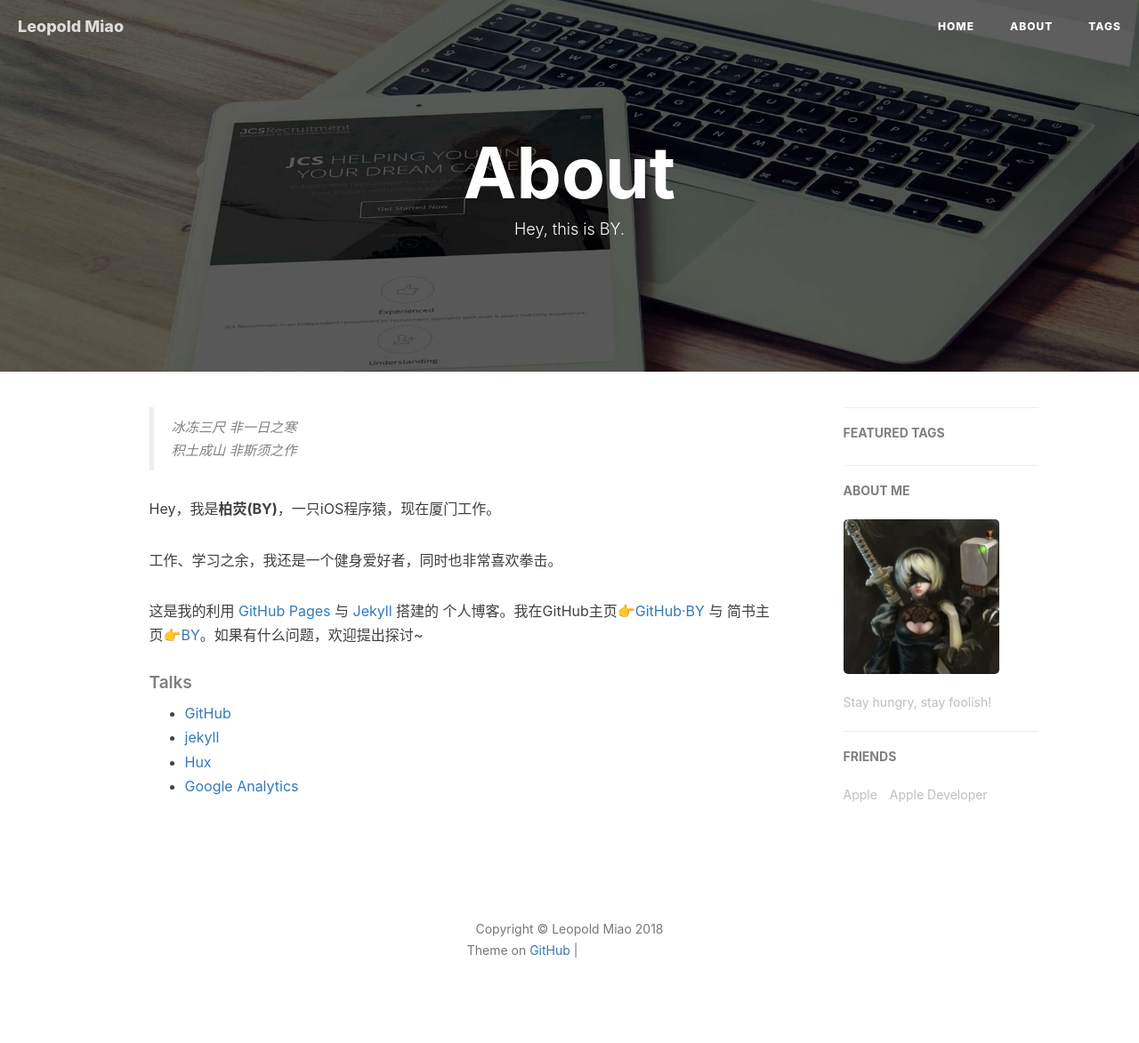
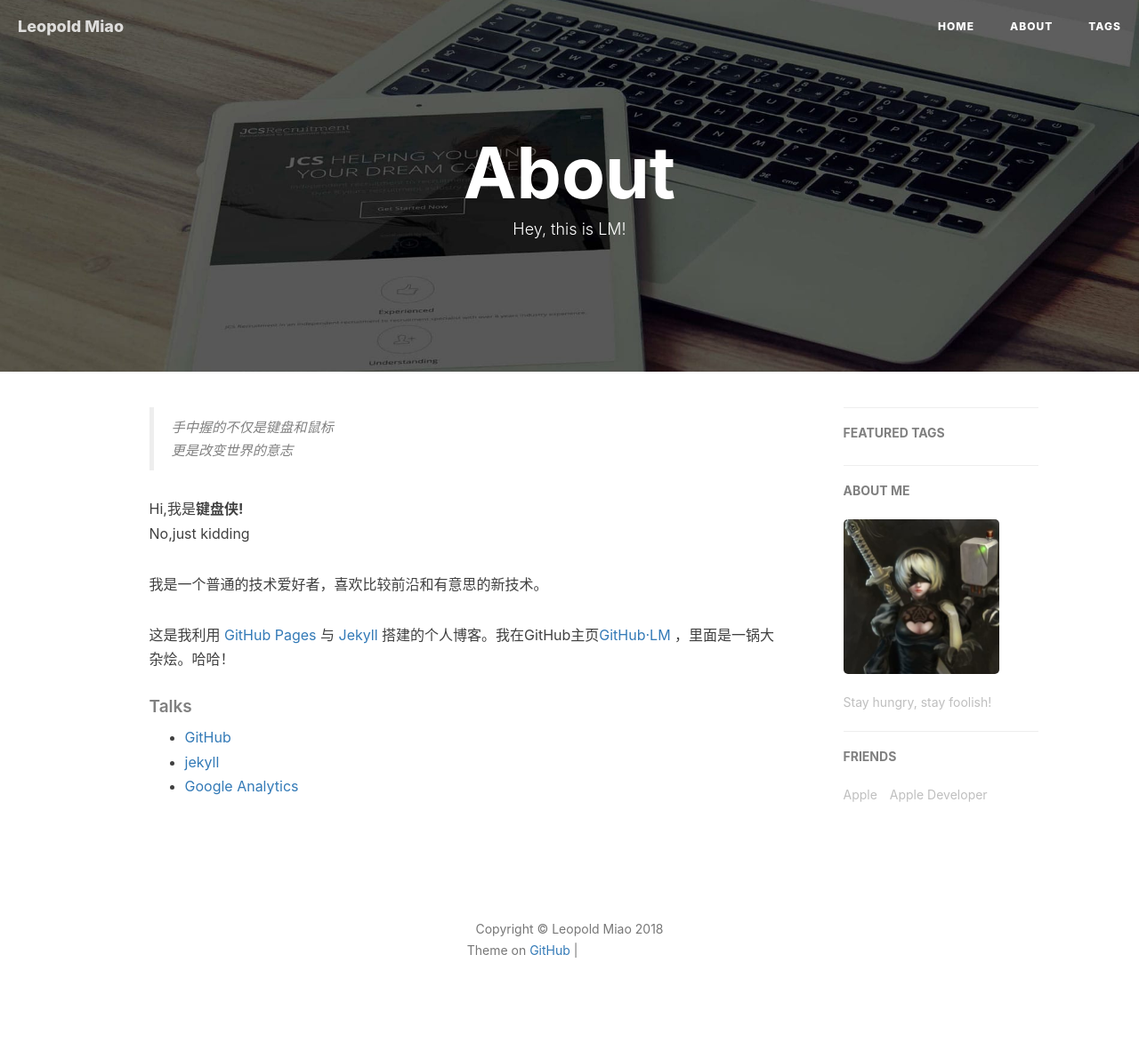
Before and after one commit to leopoldmiao/leopoldmiao.github.io, a Jekyll site: the page built from about.html, in a window 1280 px wide. Shown: the whole page at 89% size. Built offline with Jekyll 4.4.1, drawn with Linux system fonts in a browser that asks for light colours; nearby versions of some CDN libraries; comment, search, counter and statistics services are not loaded; grey boxes are pictures that could not be loaded.

Commit message:
Update about.html

```diff
--- a/about.html
+++ b/about.html
@@ -1,7 +1,7 @@
 ---
 layout: page
 title: "About"
-description: "Hey, this is BY."
+description: "Hey, this is LM!"
 header-img: "img/post-bg-rwd.jpg"
 ---
 
@@ -15,14 +15,16 @@ header-img: "img/post-bg-rwd.jpg"
 <div class="zh post-container">
 
     <!--copied from markdown -->
-    <blockquote><p>冰冻三尺 非一日之寒<br>
-    积土成山 非斯须之作</p></blockquote>
+    <blockquote><p>手中握的不仅是键盘和鼠标<br>
+    更是改变世界的意志</p></blockquote>
 
-    <p>Hey，我是<strong>柏荧(BY)</strong>，一只iOS程序猿，现在厦门工作。</p>
+    <p>Hi,我是<strong>键盘侠!</strong><br>
 
-    <p>工作、学习之余，我还是一个健身爱好者，同时也非常喜欢拳击。</p>
+No,just kidding</p>
 
-    <p>这是我的利用 <a href="https://pages.github.com/">GitHub Pages</a> 与 <a href="http://jekyll.com.cn/">Jekyll</a> 搭建的 个人博客。我在GitHub主页<a href="https://github.com/qiubaiying">👉GitHub·BY</a> 与 简书主页<a href="https://http://www.jianshu.com/u/e71990ada2fd">👉BY</a>。如果有什么问题，欢迎提出探讨~</p>
+    <p>我是一个普通的技术爱好者，喜欢比较前沿和有意思的新技术。</p>
+
+    <p>这是我利用 <a href="https://pages.github.com/">GitHub Pages</a> 与 <a href="http://jekyll.com.cn/">Jekyll</a> 搭建的个人博客。我在GitHub主页<a href="https://leopoldmiao.github.io">GitHub·LM</a> ，里面是一锅大杂烩。哈哈！</p>
 
     <p></p>
 
@@ -31,7 +33,6 @@ header-img: "img/post-bg-rwd.jpg"
     <ul>
         <li><a href="https://github.com">GitHub</a></li>
         <li><a href="http://jekyll.com.cn/">jekyll</a></li>
-        <li><a href="http://huangxuan.me/">Hux</a></li>
         <li><a href="https://analytics.google.com/analytics">Google Analytics</a></li>
     </ul>
 </div>
```
